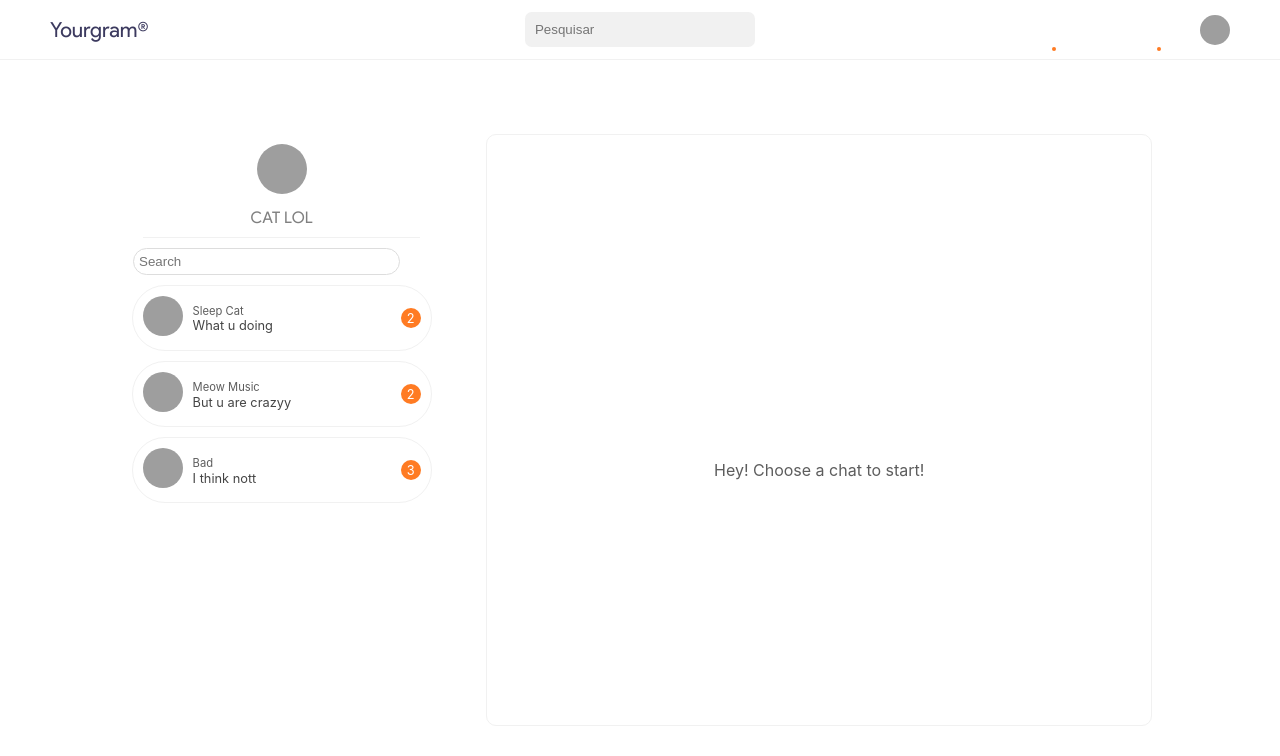
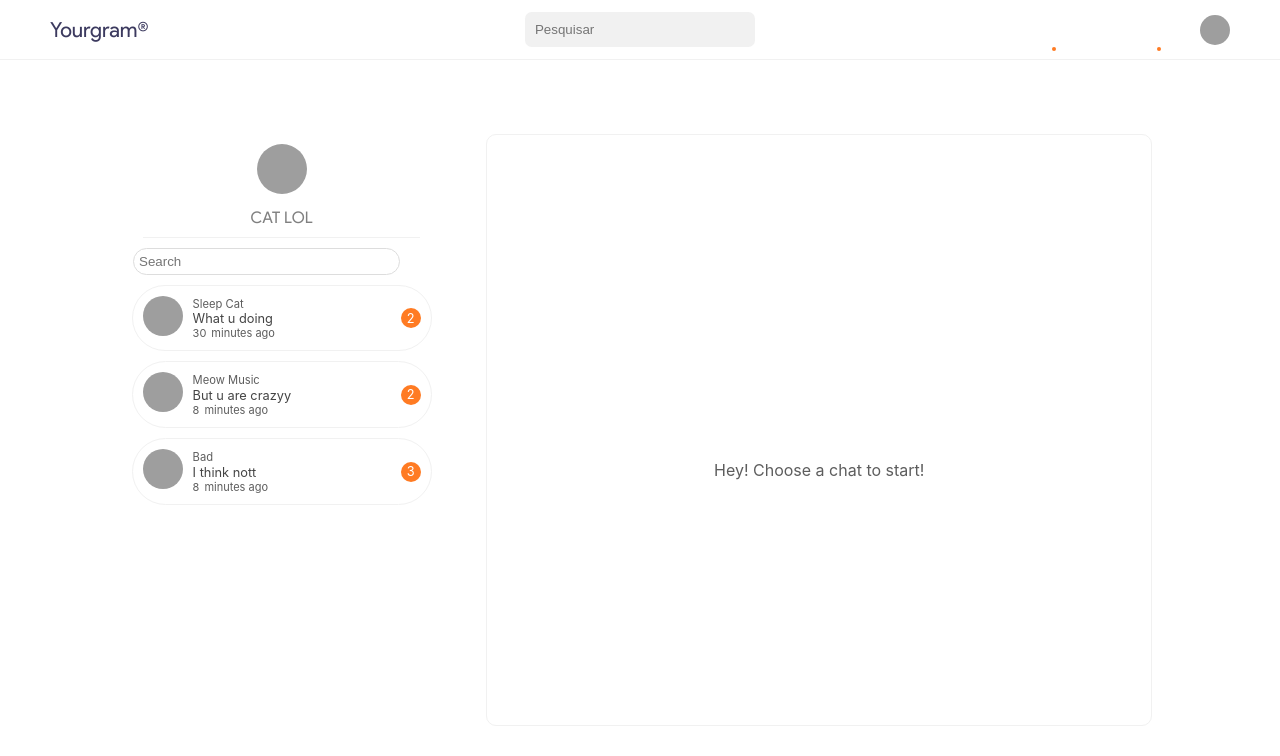
Before and after one commit to biewwl/yourgram, a React (Create React App) app: page /#/direct in a window 1280 px wide. Shown: the top 756 px of the page. Built offline with nearby package versions, Linux system fonts and the light colour scheme; grey boxes are pictures that could not be loaded; some icons are missing.

Commit message:
Direct 95%

```diff
--- a/src/pages/Direct/index.jsx
+++ b/src/pages/Direct/index.jsx
@@ -39,7 +39,7 @@ function Direct() {
                 className="input-search"
                 value={search}
                 type="text"
-                onChange={ handleChange }
+                onChange={handleChange}
                 name=""
                 placeholder="Search"
                 id="" />
@@ -62,6 +62,10 @@ function Direct() {
                         {infocat.verified ? <Icon icon="codicon:verified-filled" className="verified" /> : ''}
                       </div>
                       <p className="message">{infocat.catMessages[infocat.catMessages.length - 1].message}</p>
+                      <div className="timer-message">
+                        <p>{infocat.catMessages[infocat.catMessages.length - 1].timer}</p>
+                        <p>{`${infocat.catMessages[infocat.catMessages.length - 1].format} ago`}</p>
+                      </div>
                     </div>
                   </div>
                   {infocat.catMessages.filter((type) => type.from === 'other').length - infocat.catMessages
--- a/src/pages/Direct/styles/Direct.css
+++ b/src/pages/Direct/styles/Direct.css
@@ -170,6 +170,17 @@
   width: 100%;
 }
 
+.timer-message {
+  display: flex;
+  align-items: center;
+}
+
+.timer-message p {
+  margin-right: 5px;
+  font-size: 11px;
+  color: var(--medium-grey);
+}
+
 .chat-header {
   display: flex;
   align-items: center;
```
